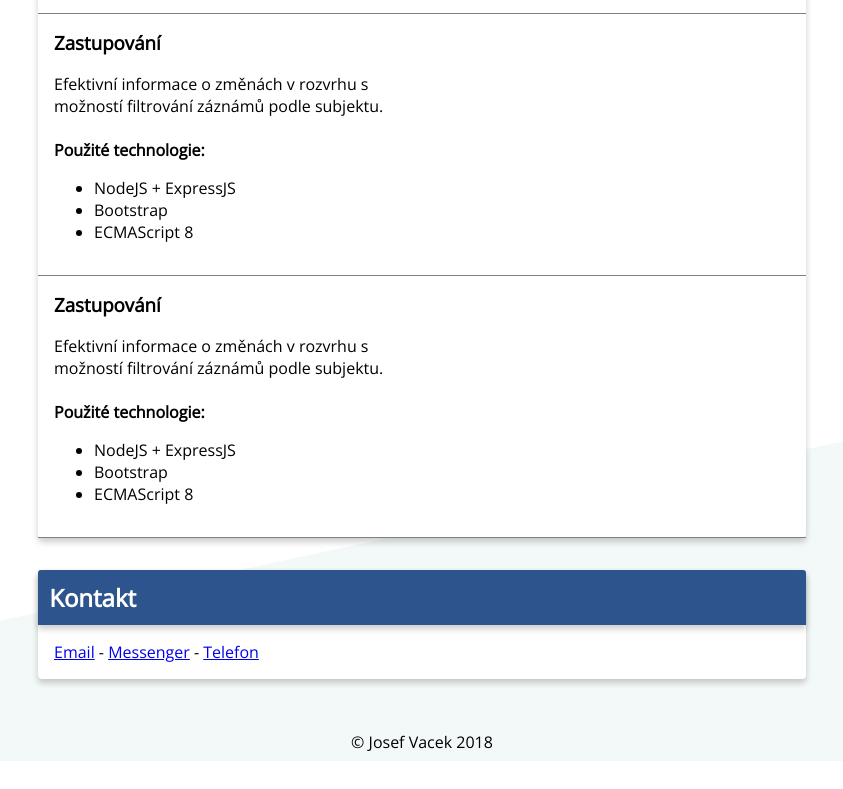
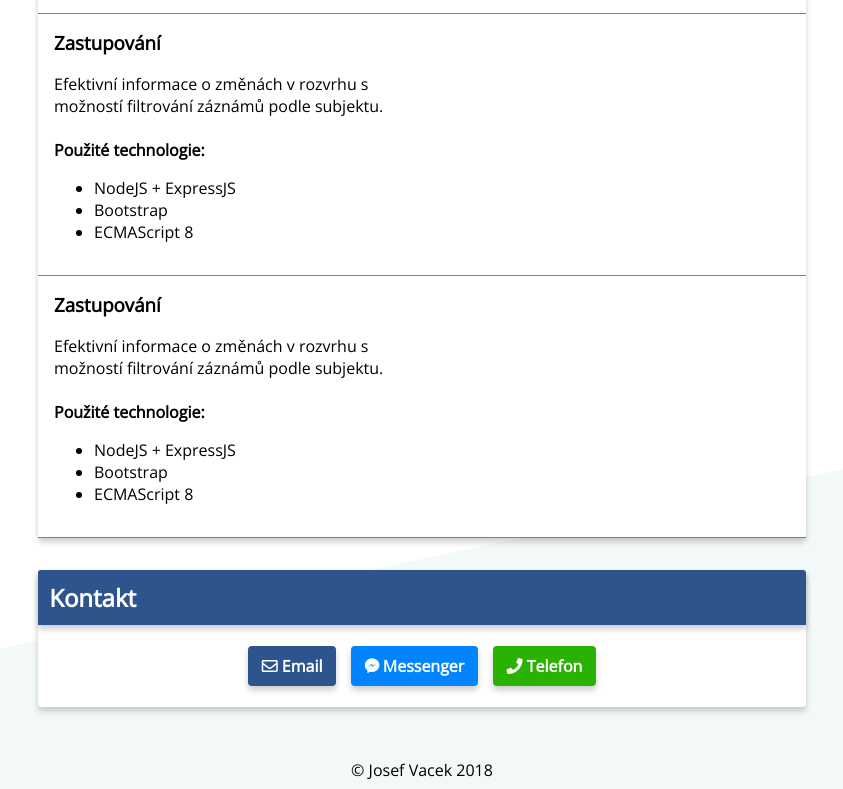
Before and after one commit to vacekj/old-portfolio, a website built with webpack: page index.html in a window 1280 px wide. Shown: the part 1125-1914 px from the top of the page, without its empty margins (218-1061 px from the left). Before the commit the page ends 1886 px from the top, so only its background shows below. Built offline with nearby package versions, Linux system fonts and the light colour scheme.

Commit message:
add contact content

```diff
--- a/index.html
+++ b/index.html
@@ -8,6 +8,8 @@
     <title>Josef Vacek - Web Developer bez zbytečností</title>
     <link rel="stylesheet" href="index.css">
     <link href="https://fonts.googleapis.com/css?family=Merriweather|Open+Sans" rel="stylesheet">
+    <link rel="stylesheet" href="https://use.fontawesome.com/releases/v5.1.0/css/all.css" integrity="sha384-lKuwvrZot6UHsBSfcMvOkWwlCMgc0TaWr+30HWe3a4ltaBwTZhyTEggF5tJv8tbt"
+        crossorigin="anonymous">
 </head>
 
 <body>
@@ -146,10 +148,16 @@
             <div class="page-title">
                 <h2>Kontakt</h2>
             </div>
-            <div class="page-body">
-                <a href="mailto:vacekj@outlook.com">Email</a> -
-                <a href="http://m.me/jovacek">Messenger</a> -
-                <a href="tel:+420605981166">Telefon</a>
+            <div class="page-body text-center">
+                <a href="mailto:vacekj@outlook.com" class="button button-email shadow">
+                    <i class="far fa-envelope"></i> Email
+                </a>
+                <a href="http://m.me/jovacek" class="button button-messenger shadow">
+                    <i class="fab fa-facebook-messenger"></i> Messenger
+                </a>
+                <a href="tel:+420605981166" class="button button-phone shadow">
+                    <i class="fas fa-phone"></i> Telefon
+                </a>
             </div>
         </div>
 
--- a/index.scss
+++ b/index.scss
@@ -56,6 +56,9 @@ body {
             margin-bottom: 5px;
             width: 90%;
         }
+    }
+    .button {
+        width: 90%;
     }
 }
 
@@ -229,9 +232,31 @@ body {
 
 /* Contacts */
 
+.button {
+    text-decoration: none;
+    color: white;
+    font-weight: bold;
+    display: inline-block;
+    background: $color-primary;
+    height: 40px;
+    line-height: 40px;
+    padding: 0 14px;
+    border-radius: 4px;
+    margin: 5px;
+}
+
+.button-messenger {
+    background: #0084FF;
+}
+
+.button-phone {
+    background: #2AB200;
+}
+
 /* Footer */
 
 .footer {
+    z-index: -100;
     text-align: center;
     width: 100%;
     height: 30px;
@@ -269,3 +294,7 @@ body {
     transform: translateY(-1px);
     box-shadow: 0 7px 14px rgba(50, 50, 93, .1), 0 3px 6px rgba(0, 0, 0, .08);
 }
+
+.text-center {
+    text-align: center;
+}
```
